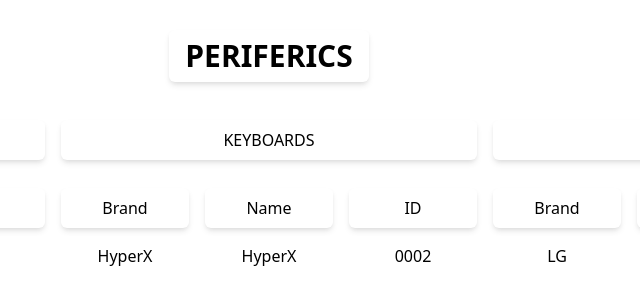
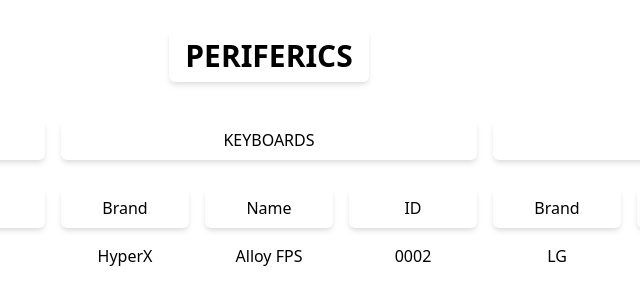
Before and after one commit to iaw-2024/ThiagoZanconi-1-html-css, a plain HTML site: page formulario/tailwindcss/formulariotailwindcss.html in a window 1280 px wide. Shown: the full height of the page, 371-1011 px from the left. Drawn offline with nearby package versions, Linux system fonts and the light colour scheme.

Commit message:
Update formulariotailwindcss.html

```diff
--- a/formulario/tailwindcss/formulariotailwindcss.html
+++ b/formulario/tailwindcss/formulariotailwindcss.html
@@ -14,6 +14,7 @@
                 PERIFERICS
             </div>
         </div>
+        <form>
             <div class="grid grid-cols-3 items-center gap-4 pt-5 justify-items-stretch">
                 <div>
                     <div class="block py-2 px-4 mb-2 bg-white rounded-md shadow-md text-center">
@@ -73,7 +74,7 @@
                             </div>
                             <ul id="keyboardsNames">
                                 <li class="block py-2 px-4 mb-2 bg-white text-center">
-                                HyperX
+                                    Alloy FPS
                                 </li>
                             </ul>
                         </div>
@@ -127,5 +128,8 @@
                     </div>
                 </div>
             </div>
+
+        </form>
+
     </div>
 </body>
```
Lines whose indentation alone changed are shown as unchanged.
